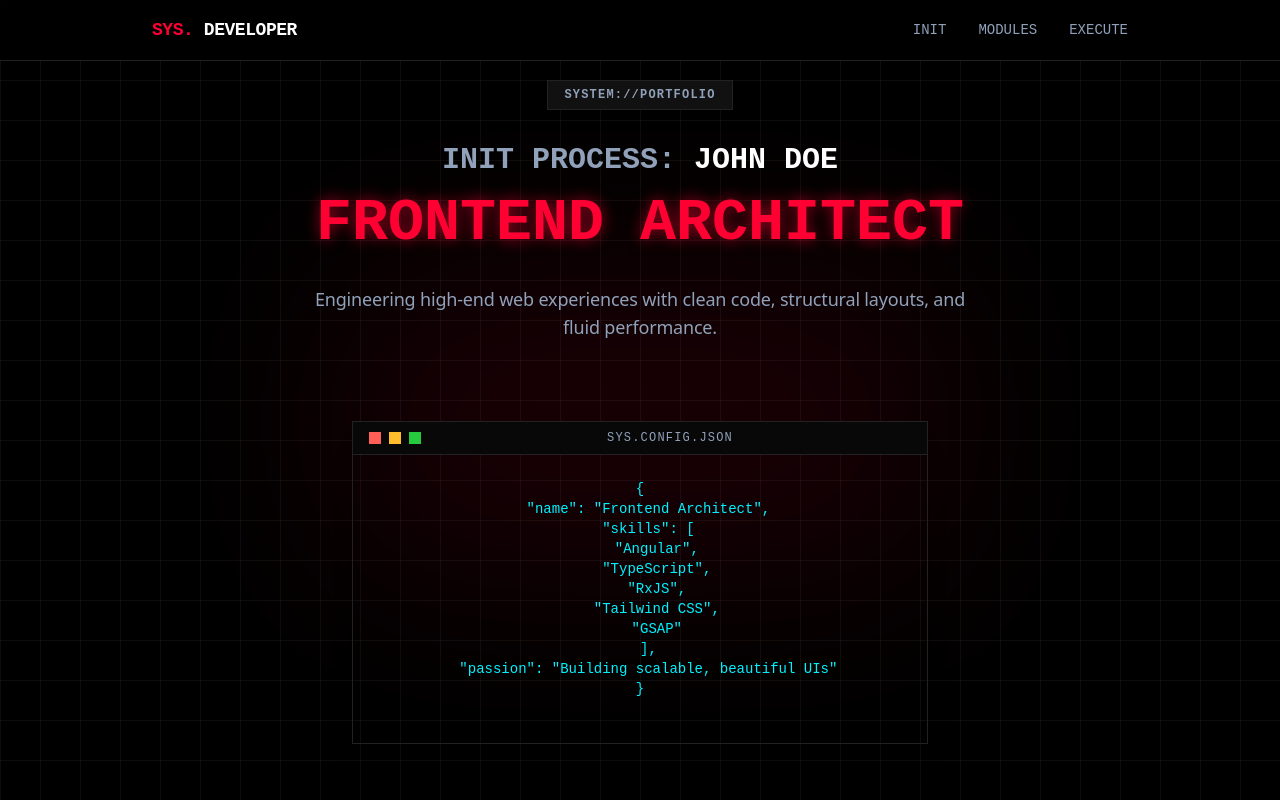
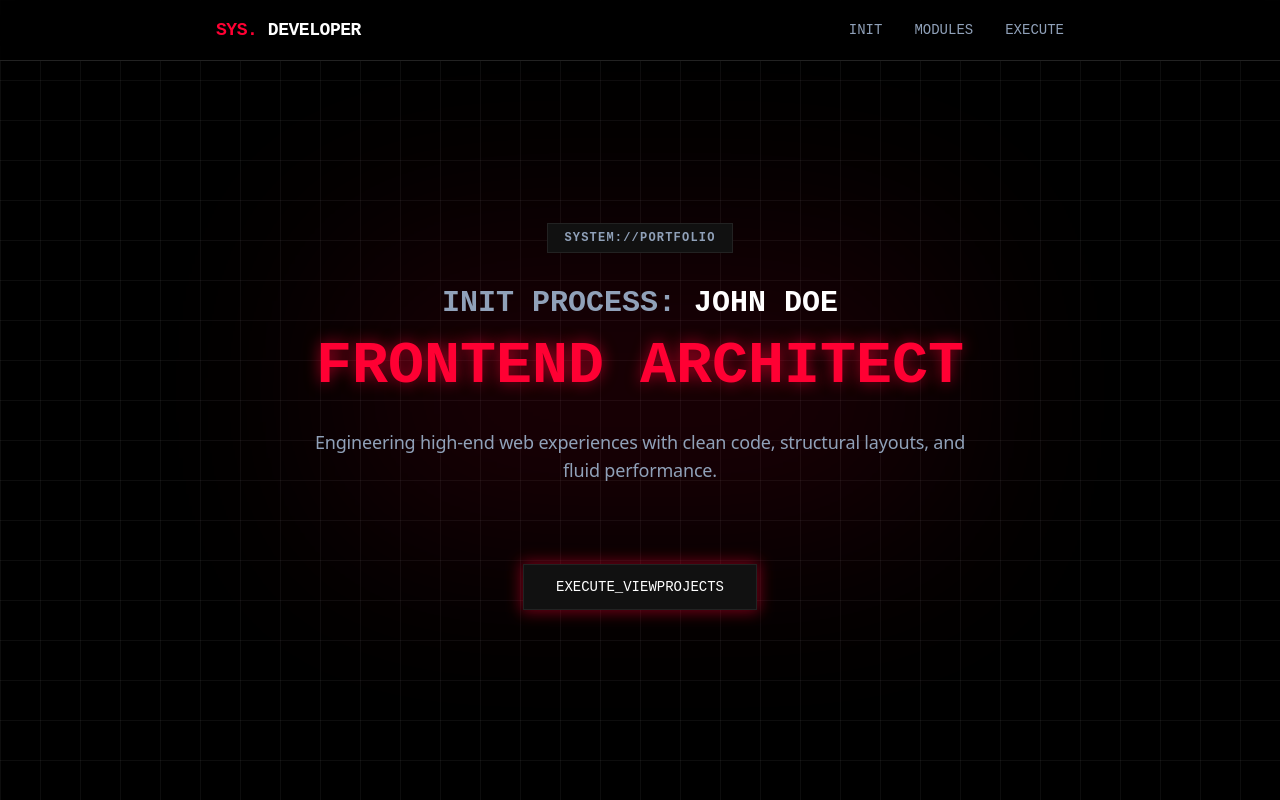
Before and after one commit to bw007/ng-portfolio, an Angular app: page / in a window 1280 px wide. Shown: the top 800 px of the page. Built offline with nearby package versions, Linux system fonts and the light colour scheme.

Commit message:
feat: update

```diff
--- a/src/app/app.html
+++ b/src/app/app.html
@@ -1,6 +1,6 @@
 <!-- Sticky Header -->
     <header class="fixed top-0 left-0 right-0 z-50 glass-nav py-4">
-      <div class="container-narrow flex justify-between items-center">
+      <div class="w-full max-w-4xl mx-auto px-6 flex justify-between items-center">
         <div class="font-mono font-bold text-lg text-white tracking-tight uppercase">
           <span class="text-neon-red">SYS.</span>
           Developer
@@ -20,7 +20,7 @@
       <!-- Tech Stack Grid Section -->
       <section id="stack" class="py-24 border-y border-border relative">
         <div class="absolute inset-0 bg-black opacity-80 z-[-1]"></div>
-        <div class="container-narrow">
+        <div class="w-full max-w-4xl mx-auto px-6">
           <div appScrollReveal class="mb-16 text-center">
             <h2 class="text-3xl font-mono text-white mb-4 uppercase">System Modules</h2>
             <p class="text-slate-400 font-sans tracking-tight max-w-lg mx-auto">Core technologies allocated for rendering scalable frontend architecture.</p>
@@ -43,7 +43,7 @@
 
       <!-- Project List Section -->
       <section id="projects" class="py-24 relative">
-        <div class="container-narrow">
+        <div class="w-full max-w-4xl mx-auto px-6">
           <div appScrollReveal class="mb-16">
             <h2 class="text-3xl font-mono text-white mb-4 uppercase">Execution Logs</h2>
             <p class="text-slate-400 font-sans tracking-tight">Recent engineering deployments.</p>
--- a/src/app/layout/hero/hero.component.html
+++ b/src/app/layout/hero/hero.component.html
@@ -2,7 +2,7 @@
       <!-- Glow effect behind hero text -->
       <div class="absolute top-[30%] left-1/2 -translate-x-1/2 w-[600px] h-[300px] bg-neon-red opacity-10 blur-[100px] z-[-1]"></div>
 
-      <div class="container-narrow flex flex-col items-center text-center">
+      <div class="w-full max-w-4xl mx-auto px-6 flex flex-col items-center text-center">
         <!-- Minimal Badge -->
         <div
           appScrollReveal
@@ -32,7 +32,7 @@
 
         <!-- Terminal Widget -->
         <div appScrollReveal [delay]="0.7" direction="up" class="w-full">
-          <app-terminal></app-terminal>
+          <!-- <app-terminal></app-terminal> -->
         </div>
 
         <!-- CTA -->
--- a/src/app/layout/terminal/terminal.component.html
+++ b/src/app/layout/terminal/terminal.component.html
@@ -1,9 +1,9 @@
-<div class="max-w-xl mx-auto my-8 font-mono text-sm shadow-xl border border-border">
-  <div class="terminal-header">
+<div class="bg-surface text-[#a8b2d1] overflow-hidden rounded-none max-w-xl mx-auto my-8 font-mono text-sm shadow-xl border border-border">
+  <div class="flex items-center gap-2 bg-[#080808] px-4 py-2 border-b border-border">
     <div class="flex gap-2">
-      <div class="terminal-dot red"></div>
-      <div class="terminal-dot yellow"></div>
-      <div class="terminal-dot green"></div>
+      <div class="w-3 h-3 rounded-none bg-red-500"></div>
+      <div class="w-3 h-3 rounded-none bg-yellow-500"></div>
+      <div class="w-3 h-3 rounded-none bg-green-500"></div>
     </div>
     <div class="text-xs text-slate-400 mx-auto tracking-widest uppercase">sys.config.json</div>
   </div>
--- a/src/styles.css
+++ b/src/styles.css
@@ -45,50 +45,12 @@ p {
   letter-spacing: -0.01em;
 }
 
-/* Base structural classes */
-.container-narrow {
-  width: 100%;
-  max-width: 64rem;
-  margin-left: auto;
-  margin-right: auto;
-  padding-left: 1.5rem;
-  padding-right: 1.5rem;
-}
-
 /* Glassmorphism utility for sticky nav */
 .glass-nav {
   background: rgba(0, 0, 0, 0.85);
   backdrop-filter: blur(12px);
   border-bottom: 1px solid var(--color-border);
 }
-
-/* Terminal component styles */
-.terminal-window {
-  background-color: var(--color-surface);
-  color: #a8b2d1;
-  border: 1px solid var(--color-border);
-  box-shadow: 0 10px 30px -10px rgba(0, 0, 0, 0.8);
-  overflow: hidden;
-  border-radius: 0;
-}
-
-.terminal-header {
-  background-color: #080808;
-  padding: 0.5rem 1rem;
-  display: flex;
-  align-items: center;
-  gap: 0.5rem;
-  border-bottom: 1px solid var(--color-border);
-}
-
-.terminal-dot {
-  width: 0.75rem;
-  height: 0.75rem;
-  border-radius: 0; /* Sharp corners */
-}
-.terminal-dot.red { background-color: #ff5f56; }
-.terminal-dot.yellow { background-color: #ffbd2e; }
-.terminal-dot.green { background-color: #27c93f; }
 
 /* Special Effects */
 .glow-neon-red {
```
